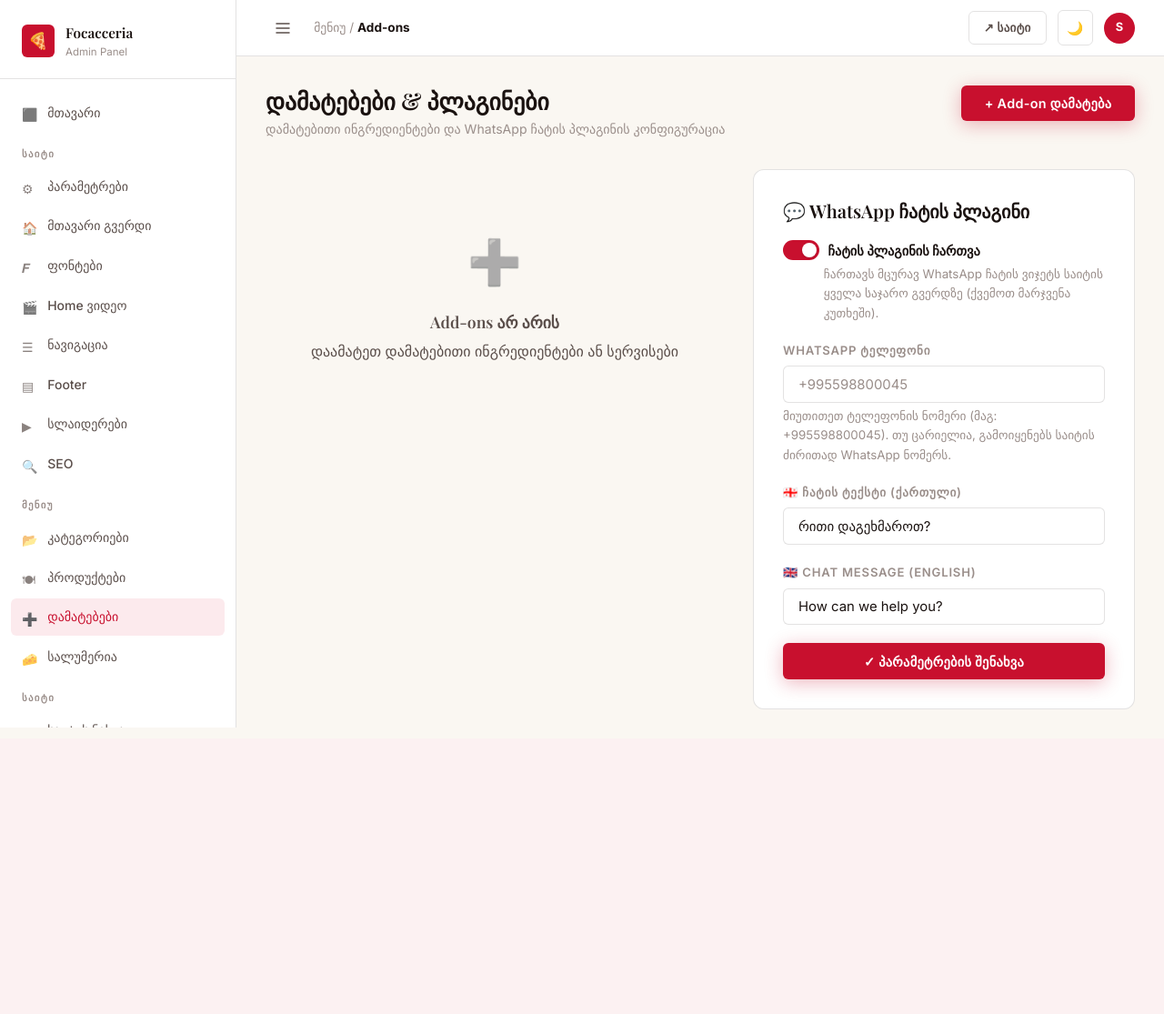
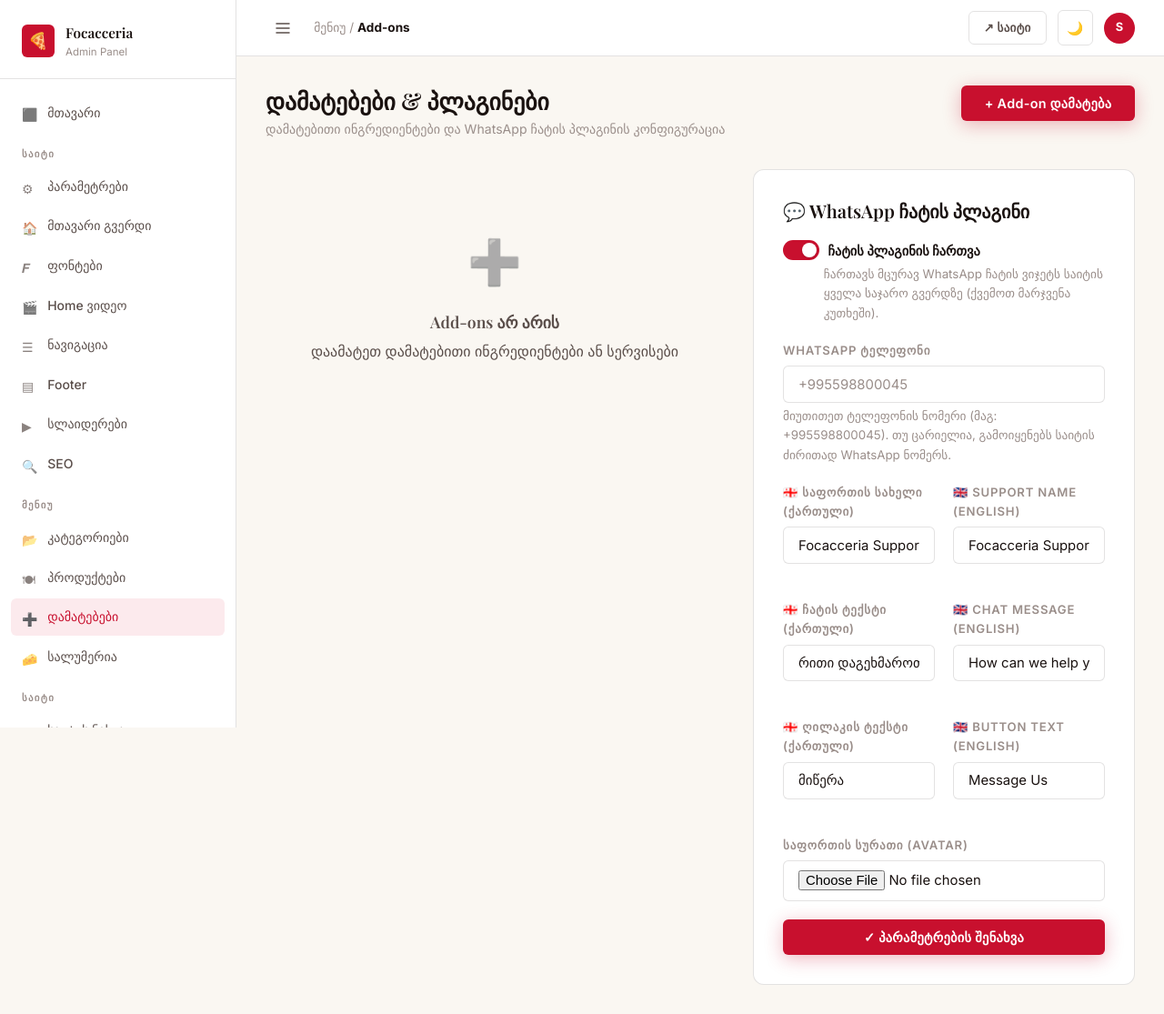
Before and after one commit to DevGuL1/Focacceria, a Django app: page /dashboard/menu/addons/ in a window 1280 px wide. Shown: the whole page at 91% size. Before the commit the page ends 800 px from the top, so only its background shows below. Run offline with Django 4.2, Linux system fonts and the light colour scheme; the visitor is signed in with stand-in values (Sample User, id 1); data comes from the database, SQL or seed files in the repository; both versions use the stored data as it was after the commit; data that the repository does not hold is empty.

Commit message:
Allow customization of WhatsApp button text, agent name and support avatar image

```diff
--- a/core/models.py
+++ b/core/models.py
@@ -103,6 +103,11 @@
     whatsapp_widget_phone = models.CharField(max_length=50, blank=True, default='')
     whatsapp_widget_message_ka = models.CharField(max_length=300, default='რითი დაგეხმაროთ?', blank=True)
     whatsapp_widget_message_en = models.CharField(max_length=300, default='How can we help you?', blank=True)
+    whatsapp_widget_btn_ka = models.CharField(max_length=100, default='მიწერა', blank=True)
+    whatsapp_widget_btn_en = models.CharField(max_length=100, default='Message Us', blank=True)
+    whatsapp_widget_name_ka = models.CharField(max_length=100, default='Focacceria Support', blank=True)
+    whatsapp_widget_name_en = models.CharField(max_length=100, default='Focacceria Support', blank=True)
+    whatsapp_widget_avatar = models.ImageField(upload_to='site/', blank=True, null=True)
 
     class Meta:
         verbose_name = 'Site Settings'
--- a/dashboard/views.py
+++ b/dashboard/views.py
@@ -619,6 +619,12 @@
         settings.whatsapp_widget_phone = request.POST.get('whatsapp_widget_phone', '').strip()
         settings.whatsapp_widget_message_ka = request.POST.get('whatsapp_widget_message_ka', '').strip()
         settings.whatsapp_widget_message_en = request.POST.get('whatsapp_widget_message_en', '').strip()
+        settings.whatsapp_widget_btn_ka = request.POST.get('whatsapp_widget_btn_ka', '').strip()
+        settings.whatsapp_widget_btn_en = request.POST.get('whatsapp_widget_btn_en', '').strip()
+        settings.whatsapp_widget_name_ka = request.POST.get('whatsapp_widget_name_ka', '').strip()
+        settings.whatsapp_widget_name_en = request.POST.get('whatsapp_widget_name_en', '').strip()
+        if 'whatsapp_widget_avatar' in request.FILES:
+            settings.whatsapp_widget_avatar = request.FILES['whatsapp_widget_avatar']
         settings.save()
         messages.success(request, 'WhatsApp ჩატის პარამეტრები შენახულია.')
         return redirect('addons')
--- a/templates/dashboard/addons.html
+++ b/templates/dashboard/addons.html
@@ -62,7 +62,7 @@
       <h4 style="margin-bottom:1.25rem;font-family:var(--font-serif);display:flex;align-items:center;gap:.5rem;">
         💬 WhatsApp ჩატის პლაგინი
       </h4>
-      <form method="post">
+      <form method="post" enctype="multipart/form-data">
         {% csrf_token %}
         <input type="hidden" name="form_type" value="whatsapp_widget">
 
@@ -87,14 +87,45 @@
           </small>
         </div>
 
-        <div class="form-group" style="margin-bottom:1.25rem;">
-          <label class="form-label">🇬🇪 ჩატის ტექსტი (ქართული)</label>
-          <input type="text" name="whatsapp_widget_message_ka" value="{{ settings.whatsapp_widget_message_ka }}" class="form-control" placeholder="რითი დაგეხმაროთ?">
+        <div class="form-row" style="margin-bottom:1.25rem;">
+          <div class="form-group">
+            <label class="form-label">🇬🇪 საფორთის სახელი (ქართული)</label>
+            <input type="text" name="whatsapp_widget_name_ka" value="{{ settings.whatsapp_widget_name_ka }}" class="form-control" placeholder="Focacceria Support">
+          </div>
+          <div class="form-group">
+            <label class="form-label">🇬🇧 Support Name (English)</label>
+            <input type="text" name="whatsapp_widget_name_en" value="{{ settings.whatsapp_widget_name_en }}" class="form-control" placeholder="Focacceria Support">
+          </div>
+        </div>
+
+        <div class="form-row" style="margin-bottom:1.25rem;">
+          <div class="form-group">
+            <label class="form-label">🇬🇪 ჩატის ტექსტი (ქართული)</label>
+            <input type="text" name="whatsapp_widget_message_ka" value="{{ settings.whatsapp_widget_message_ka }}" class="form-control" placeholder="რითი დაგეხმაროთ?">
+          </div>
+          <div class="form-group">
+            <label class="form-label">🇬🇧 Chat Message (English)</label>
+            <input type="text" name="whatsapp_widget_message_en" value="{{ settings.whatsapp_widget_message_en }}" class="form-control" placeholder="How can we help you?">
+          </div>
+        </div>
+
+        <div class="form-row" style="margin-bottom:1.25rem;">
+          <div class="form-group">
+            <label class="form-label">🇬🇪 ღილაკის ტექსტი (ქართული)</label>
+            <input type="text" name="whatsapp_widget_btn_ka" value="{{ settings.whatsapp_widget_btn_ka }}" class="form-control" placeholder="მიწერა">
+          </div>
+          <div class="form-group">
+            <label class="form-label">🇬🇧 Button Text (English)</label>
+            <input type="text" name="whatsapp_widget_btn_en" value="{{ settings.whatsapp_widget_btn_en }}" class="form-control" placeholder="Message Us">
+          </div>
         </div>
 
         <div class="form-group" style="margin-bottom:1.25rem;">
-          <label class="form-label">🇬🇧 Chat Message (English)</label>
-          <input type="text" name="whatsapp_widget_message_en" value="{{ settings.whatsapp_widget_message_en }}" class="form-control" placeholder="How can we help you?">
+          <label class="form-label">საფორთის სურათი (Avatar)</label>
+          {% if settings.whatsapp_widget_avatar %}
+          <img src="{{ settings.whatsapp_widget_avatar.url }}" style="width:40px;height:40px;border-radius:50%;object-fit:cover;display:block;margin-bottom:.5rem;">
+          {% endif %}
+          <input type="file" name="whatsapp_widget_avatar" class="form-control" accept="image/*">
         </div>
 
         <button type="submit" class="btn btn-primary" style="width:100%;justify-content:center;">✓ პარამეტრების შენახვა</button>
```
Also changed, not shown: templates/public/base.html (+11 -3 lines), Focacceria_project_v1.db, core/migrations/0011_sitesettings_whatsapp_widget_avatar_and_more.py (added).
